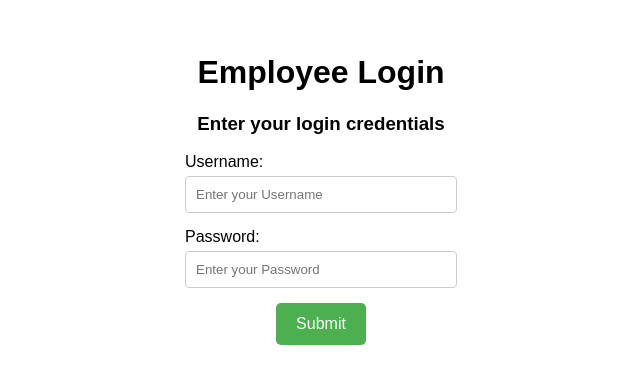
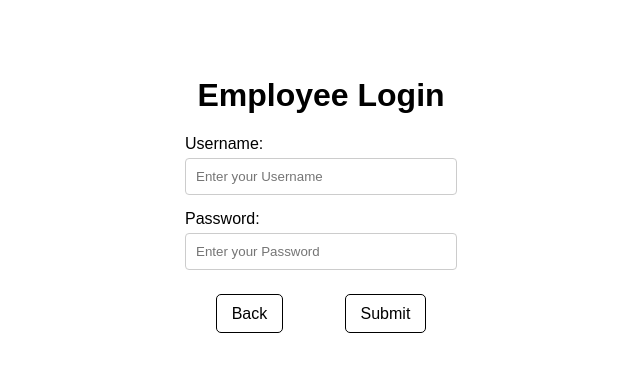
Before and after one commit to notsaad/HotelManager, a SvelteKit app: page /employee in a window 1280 px wide. Shown: the part 219-602 px from the top of the page, without its empty margins (319-959 px from the left). Built offline with nearby package versions, Linux system fonts and the light colour scheme.

Commit message:
employee log in form

```diff
--- a/src/routes/employee/+page.svelte
+++ b/src/routes/employee/+page.svelte
@@ -6,7 +6,6 @@
 <body>
     <div class="main">
         <h1>Employee Login</h1>
-        <h3>Enter your login credentials</h3>
         <form action="">
             <label for="first">
                   Username:
@@ -23,8 +22,13 @@
                    id="password"
                    name="password"
                    placeholder="Enter your Password" required>
-            <div class="submitButton">
-                <a href="/">Submit</a>
+            <div class="buttonsDiv">
+                <div class="backButton">
+                    <a href="/">Back</a>
+                </div>
+                <div class="submitButton">
+                    <a href="/">Submit</a>
+                </div>
             </div>
         </form>
     </div>
@@ -60,26 +64,29 @@ body {
   border-radius: 4px;
 }
 
-.submitButton {
-  text-align: center;       /* Center the submit button/link */
-}
+    .buttonsDiv {
+    display: flex;           /* Use flexbox for layout */
+    justify-content: space-around; /* Distribute space around buttons */
+    margin-top: 20px;         /* Add space above the buttons */
+    }
 
-.submitButton a {
-  background-color: #4CAF50; /* Example button color */
-  color: white;
-  padding: 12px 20px;
-  text-align: center;
-  text-decoration: none;
-  display: inline-block;
-  border-radius: 5px;
-}
-
-.submitButton a:hover {
-        background-color: #347637;
+    .buttonsDiv a:hover {
+        background-color: black;
         color: white;
         cursor: pointer;
         transform: scale(0.975);
         box-shadow: 0px 1px 3px rgba(0, 0, 0, 0.25);
     }
 
+    .backButton a, .submitButton a{  /* Style the button containers */
+    flex: 1;                  /* Allow buttons to grow if needed */
+    margin: 0 5px;            /* Add a small margin between buttons */
+    background-color: white;
+    color: black;
+    padding: 10px 15px;       /* Add some padding */
+    border: 1px solid black;  /* Add a border */
+    border-radius: 5px;       /* Slightly rounded corners */
+    text-decoration: none;    /* Remove default underline */
+    }
+
 </style>
```
